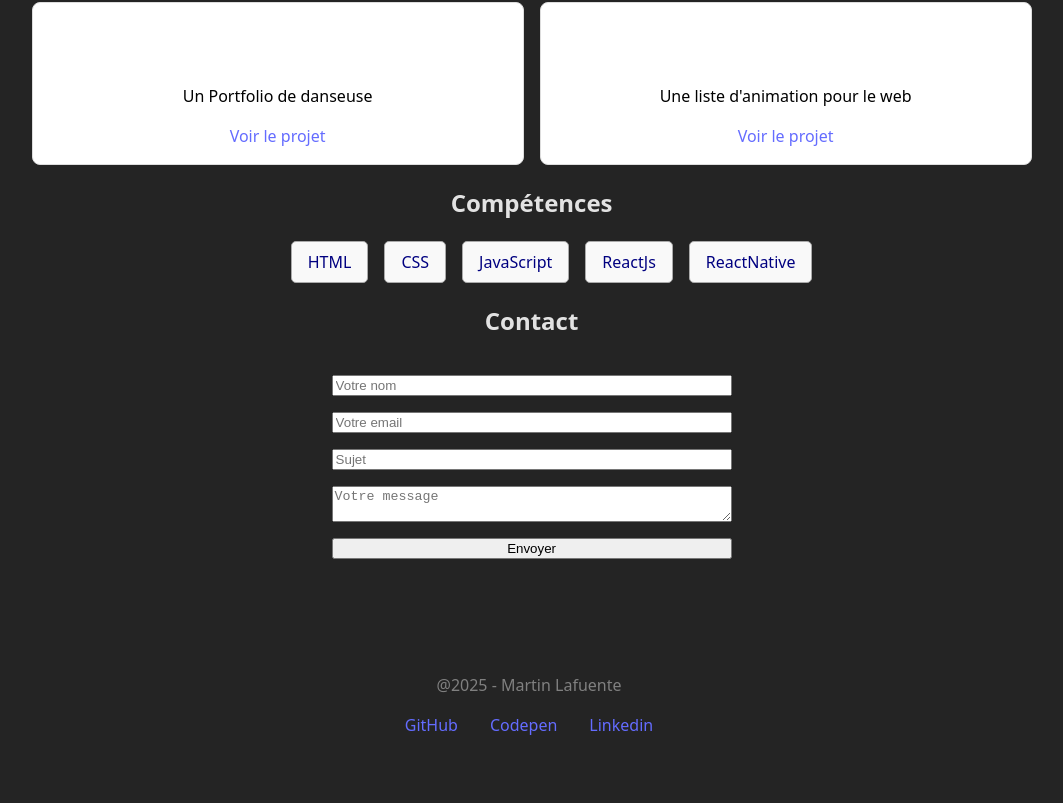
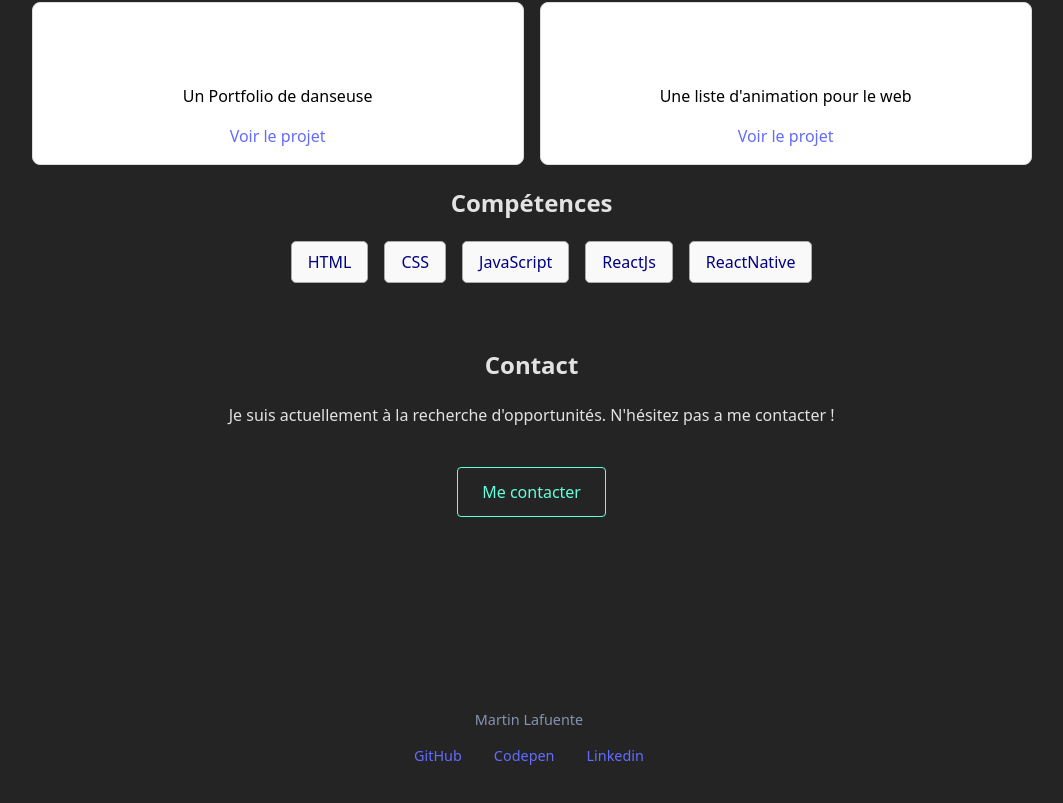
Before and after one commit to NitIsTaken/Portfolio, a React (Vite) app: page / in a window 1280 px wide. Shown: the part 435-1238 px from the top of the page, without its empty margins (111-1174 px from the left). Before the commit the page ends 1204 px from the top, so only its background shows below. Built offline with nearby package versions, Linux system fonts and the light colour scheme.

Commit message:
refactor footer et changement css

```diff
--- a/src/App.css
+++ b/src/App.css
@@ -3,6 +3,10 @@
   margin: 0 auto;
   padding: 2rem;
   text-align: center;
+}
+
+html{
+  scroll-behavior: smooth;
 }
 
 header {
@@ -11,9 +15,11 @@ header {
   border-radius: 10px;
 }
 
-footer {
+.site-footer{
   text-align: center;
-  color: gray;
+  padding: 2rem 1rem;
+  font-size: 0.9rem;
+  color: #8892b0;
 }
 
 .socials > a {
@@ -41,6 +47,12 @@ h1{
   border: 1px solid #ddd;
   border-radius: 8px;
   background: white;
+  transition: transform 0.3s ease, box-shadow 0.3s ease;
+}
+
+.project-card:hover{
+  transform: translateY(-6px);
+  box-shadow: 0 10px 30px rgba(0, 0, 0, 0.1);
 }
 
 .project-card > p {
@@ -62,13 +74,25 @@ h1{
   color: navy;
 }
 
-.contact-section form {
-  display: flex;
-  flex-direction: column;
-  gap: 1rem;
-  max-width: 400px;
-  margin: auto;
-  padding: 1rem;
+.contact-section {
+  text-align: center;
+  margin: 4rem 0;
+}
+
+.contact-button{
+  display: inline-block;
+  margin-top: 1.5rem;
+  padding: 0.75rem 1.5rem;
+  border: 1px solid #64ffda;
+  color: #64ffda;
+  text-decoration: none;
+  border-radius: 4px;
+  transition: background 0.3s ease, color 0.3s ease;
+}
+
+.contact-button:hover{
+  background: #64ffda;
+  color: #0a192f;
 }
 
 .header {
@@ -87,12 +111,24 @@ h1{
 .header a {
   margin-left: 1rem;
   color: white;
-  text-decoration: none;
 }
 
 .header a:hover {
-  text-decoration: underline;
   color: lightblue;
+  transition: color 0.4s ease;
+}
+
+.nav-list{
+  display: flex;
+  gap: 2rem;
+  list-style: none;
+  padding: 0;
+  margin: 0;
+}
+
+a:focus{
+  outline: 2px solid #64ffda;
+  outline-offset: 4px;
 }
 
 .layout{
@@ -109,6 +145,19 @@ h1{
   padding: 2rem 1.5rem;
 }
 
+.fade-in{
+  opacity: 0;
+  transform: translateY(20px);
+  animation: fadeIn 0.6s ease forwards;
+}
+
+@keyframes fadeIn {
+  to {
+    opacity: 1;
+    transform: translateY(0);
+  }
+}
+
 @media (min-width: 1024) {
   .layout-main {
     padding: 4rem 2rem;
--- a/src/components/About.jsx
+++ b/src/components/About.jsx
@@ -1,6 +1,6 @@
 function About () {
     return(
-        <section id="about" className="about-section">
+        <section id="about" className="about-section fade-in">
             <h2>A propos</h2>
             <p>Je suis développeur junior passionné par React et le design web.</p>
         </section>
--- a/src/components/Contact.jsx
+++ b/src/components/Contact.jsx
@@ -2,13 +2,18 @@ function Contact () {
     return(
         <section id="contact" className="contact-section">
             <h2>Contact</h2>
-            <form>
-                <input type="text" placeholder="Votre nom" />
-                <input type="email" placeholder="Votre email"/>
-                <input type="text" placeholder="Sujet"/>
-                <textarea placeholder="Votre message"></textarea>
-                <button type="submit">Envoyer</button>
-            </form>
+
+            <p>
+                Je suis actuellement à la recherche d'opportunités.
+                N'hésitez pas a me contacter !
+            </p>
+
+            <a
+                href="mailto:lafuente.code@gmail.com"
+                className="contact-button"
+                >
+                    Me contacter
+                </a>
         </section>
     )
 }
--- a/src/components/Footer.jsx
+++ b/src/components/Footer.jsx
@@ -2,7 +2,7 @@ function Footer() {
   return(
     <footer className="site-footer">
       <div className="footer-inner">
-        <p>@{new Date().getFullYear()} - Martin Lafuente</p>
+        <p>Martin Lafuente</p>
         <nav className="socials">
             <a href="https://github.com/NitIsTaken" aria-label="Github">GitHub</a>
             <a href="https://codepen.io/NitWasTaken" aria-label="Codepen">Codepen</a>
--- a/src/components/Header.jsx
+++ b/src/components/Header.jsx
@@ -2,12 +2,14 @@ function Header() {
     return(
         <header className="header">
             <h1 className="logo">Portfolio de Martin</h1>
-            <nav className="nav-header">
-                <a href="#about">À propos</a>
-                <a href="#projects">Projets</a>
-                <a href="#skills">Compétences</a>
-                <a href="#contact">Contact</a>
-                <a href="public\Cv Lafuente Martin.pdf">CV</a>
+            <nav aria-label="NAvigation principale" className="nav-header">
+                <ul className="nav-list">
+                    <li><a href="#about">À propos</a></li>
+                    <li><a href="#projects">Projets</a></li>
+                    <li><a href="#skills">Compétences</a></li>
+                    <li><a href="#contact">Contact</a></li>
+                    <li><a href="public\Cv Lafuente Martin.pdf">CV</a></li>
+                </ul>
             </nav>
         </header>
     );
--- a/src/components/Layout.jsx
+++ b/src/components/Layout.jsx
@@ -5,7 +5,11 @@ function Layout ({children}) {
     return (
         <div className="layout">
             <Header />
-            <main className="layout-main">{children}</main>
+
+            <main className="layout-main">
+                {children}
+            </main>
+
             <Footer />
         </div>
     );
--- a/src/components/Project.jsx
+++ b/src/components/Project.jsx
@@ -5,7 +5,7 @@ const projects = [
 
 function Projects() {
     return(
-        <section id="projects" className="projects-section">
+        <section id="projects" className="projects-section fade-in">
             <h2>Mes projets</h2>
             <div className="project-grid">
                 {projects.map((p, index)=> (
```
Also changed, not shown: src/App.jsx (+1 -17 lines).
